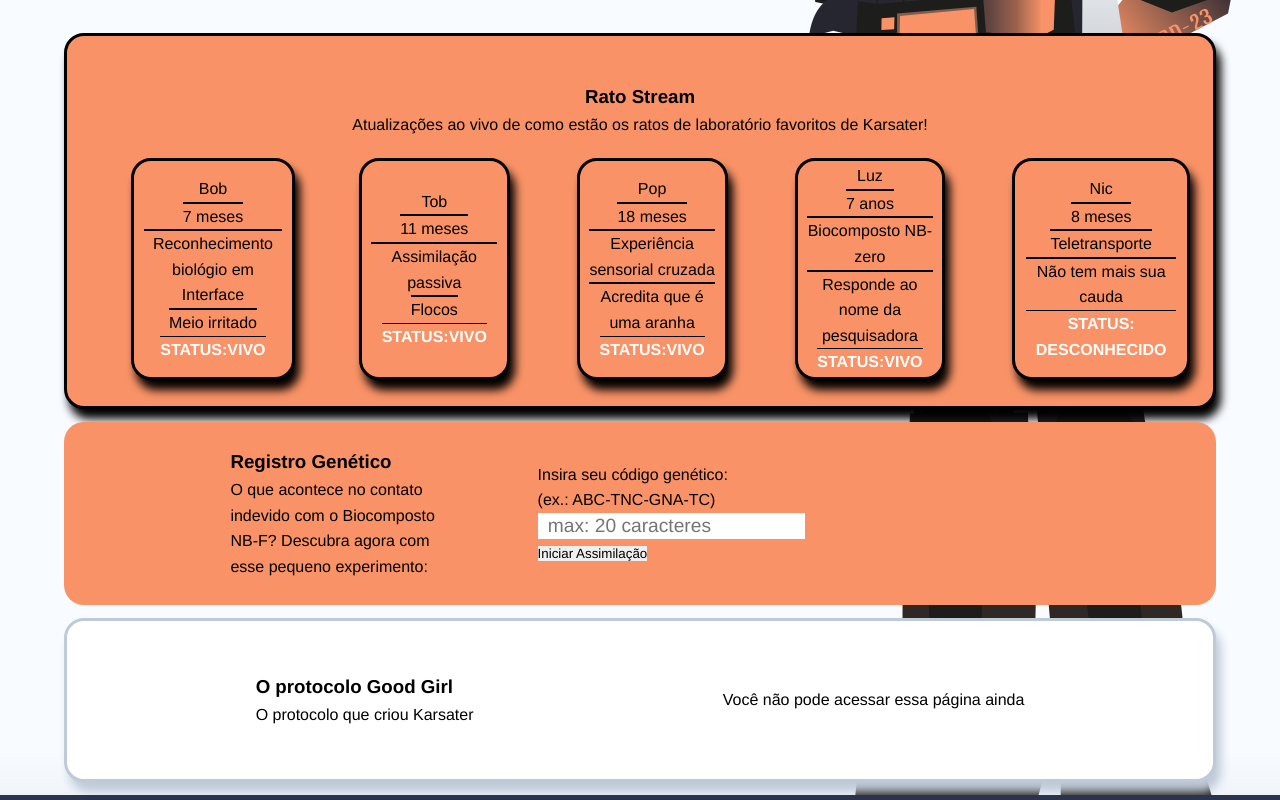
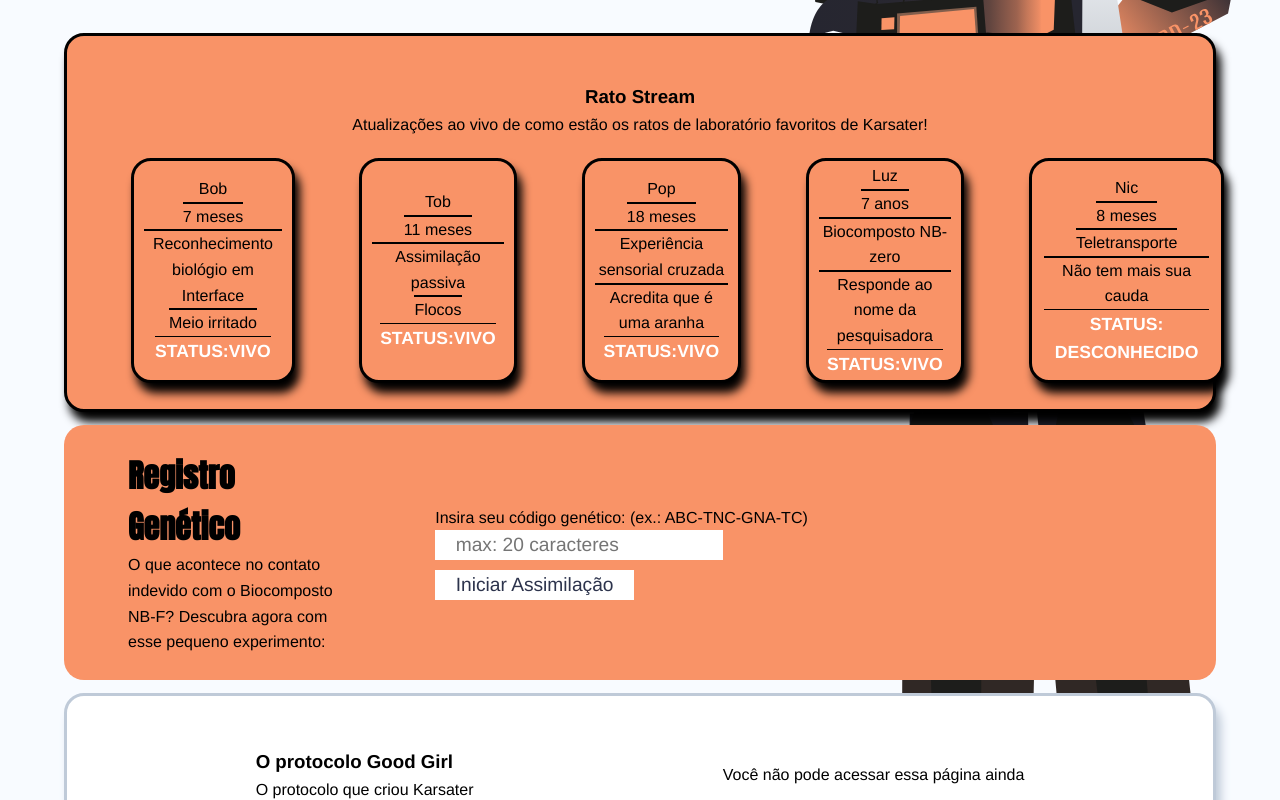
Before and after one commit to MozzerGrozzer/Acessibilidade-Purah, a plain HTML site: page src/pages/biologia.html in a window 1280 px wide. Shown: the part 546-1346 px from the top of the page. Drawn offline with Linux system fonts and the light colour scheme; files that its build step writes are made by us from their sources; files whose address does not match are found by name.

Commit message:
padronização do site (#14)

```diff
--- a/src/pages/biologia.html
+++ b/src/pages/biologia.html
@@ -5,6 +5,10 @@
     <meta name="viewport" content="width=device-width, initial-scale=1.0">
     <title>Biologia</title>
     <link rel="stylesheet" href="../styles/styles.css">
+    <link rel="stylesheet" href="./src/styles/styles.css">
+    <link rel="preconnect" href="https://fonts.googleapis.com">
+    <link rel="preconnect" href="https://fonts.gstatic.com" crossorigin>
+    <link href="https://fonts.googleapis.com/css2?family=Anton&display=swap" rel="stylesheet">
 </head>
 <body>
     <header>
--- a/src/styles/styles.css
+++ b/src/styles/styles.css
@@ -535,14 +535,16 @@ main{
     text-transform: uppercase;
     font-weight: bold;
     color: white;
+    font-size: 1.1em;
     border-top: 1px solid black;
+    font-family: 'anton' sans-serif;
 }
 
 /* registro genético */
 
 .registroGenetico{
     display:grid;
-    grid-template-columns: 20% 20% 20%;
+    grid-template-columns: 20% 40% 20%;
     gap:10%;
     align-items: center;
     justify-content: center;
@@ -552,6 +554,20 @@ main{
     border-radius: 20px;
     box-shadow: 5px 10px 10px var(--shadeAlternativo);
     background-color: #f99367;
+}
+
+.registroGeneticoText>h3{
+    font-size: 2em;
+    font-family: 'anton';
+}
+
+#botaoAssimilar{
+    padding: 1% 5%;
+    font-size: 1.2em;
+    background-color: white;
+    color: var(--corSecundaria);
+    margin-top: 10px;
+    cursor: pointer;
 }
 
 .registroGeneticoResult{
@@ -569,6 +585,7 @@ main{
 #resultadoAssimilado{
     font-size: 1.3em;
     font-weight: bold;
+    font-family: 'anton';
     margin:20%;
     color: white;
     text-decoration: underline;
```
